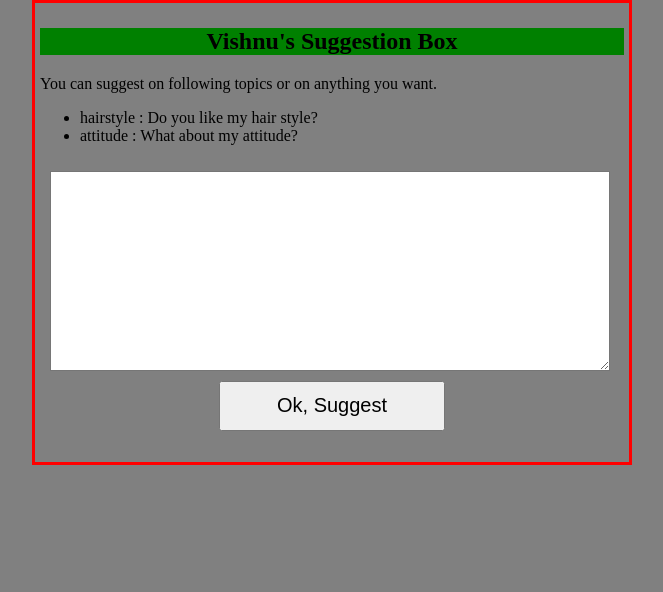
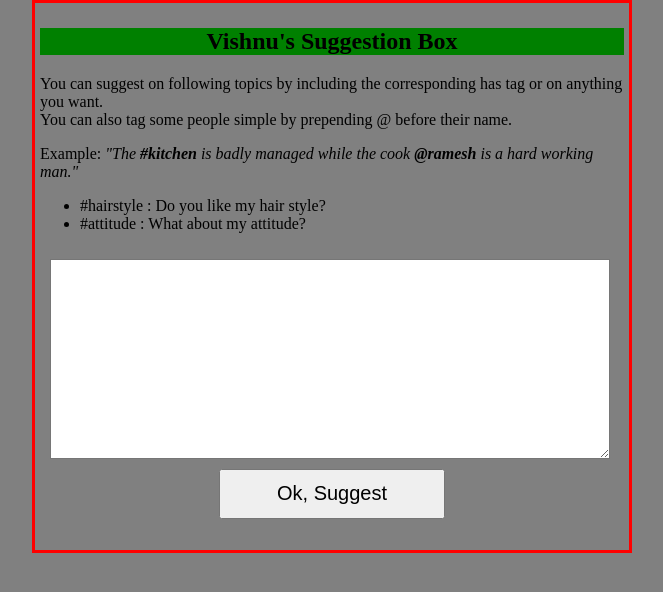
Before and after one commit to scvishnu7/sg, a PHP site: page / in a window 1280 px wide. Shown: the top 592 px of the page, without its empty margins (308-971 px from the left). Run offline with PHP 8.4, Linux system fonts and the light colour scheme; data that the repository does not hold is empty.

Commit message:
index update to reflect the idea

```diff
--- a/index.php
+++ b/index.php
@@ -63,10 +63,14 @@
 <body>
 <div id="container">
 	<h2 style="background-color:green;width:100%;text-align:center">Vishnu's Suggestion Box</h2>
-	<p>You can suggest on following topics or on anything you want.</p>
+	<p>You can suggest on following topics by including the corresponding has tag or on anything you want.<br/>
+	You can also tag some people simple by prepending @ before their name.</p>
+	<p>
+	Example: <i>"The <b>#kitchen</b> is badly managed while the cook<b> @ramesh</b> is a hard working man."</i>
+	</p>
 	<ul>
-	<li>hairstyle	: Do you like my hair style?</li>
-	<li>attitude	: What about my attitude?</li>
+	<li>#hairstyle	: Do you like my hair style?</li>
+	<li>#attitude	: What about my attitude?</li>
 	</ul>
 	<div id="sgBox">
 		<form method="POST" action="#">
```
